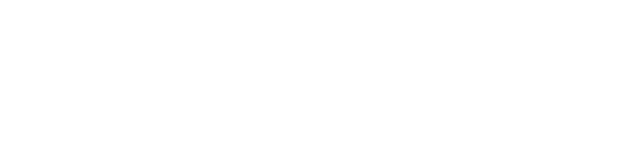
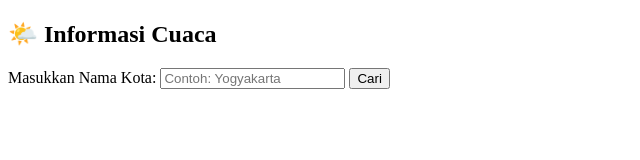
Before and after one commit to dutabrahmana/-191_WeatherApi, a plain HTML site: page index.html in a window 1280 px wide. Shown: the whole page, without its empty margins (0-640 px from the left). Drawn offline with nearby package versions, Linux system fonts and the light colour scheme.

Commit message:
Membuat header dari tampilan program

```diff
--- a/index.html
+++ b/index.html
@@ -9,3 +9,9 @@
     <script src="https://cdnjs.cloudflare.com/ajax/libs/jquery/3.7.1/jquery.min.js"
         integrity="sha512-v2CJ7UaYy4JwqLDIrZUI/4hqeoQieOmAZNXBeQyjo21dadnwR+8ZaIJVT8EE2iyI61OV8e6M8PP2/4hpQINQ/g=="
         crossorigin="anonymous" referrerpolicy="no-referrer"></script>
+
+    <h2>🌤️ Informasi Cuaca</h2>
+
+    <label>Masukkan Nama Kota: </label>
+    <input type="text" id="inputKota" placeholder="Contoh: Yogyakarta">
+    <button id="btnCari">Cari</button>
```
